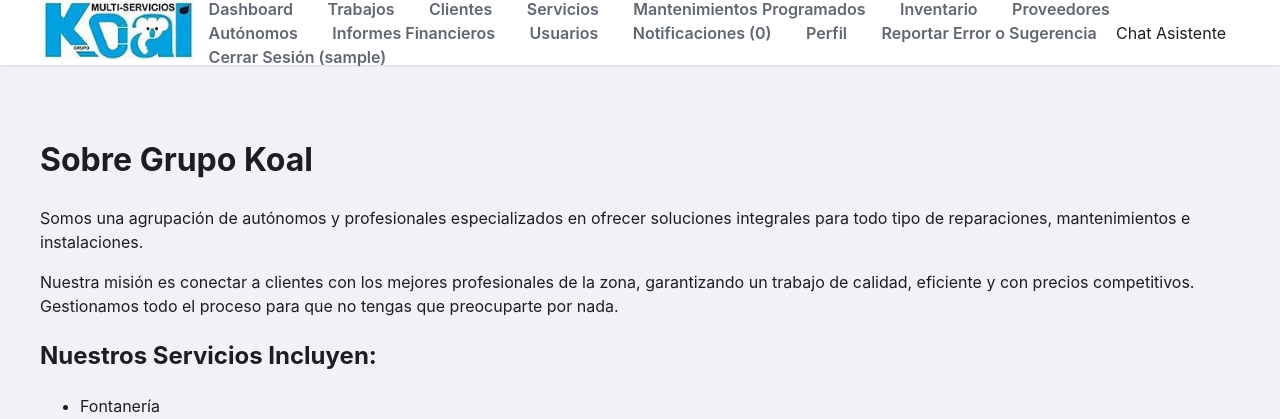
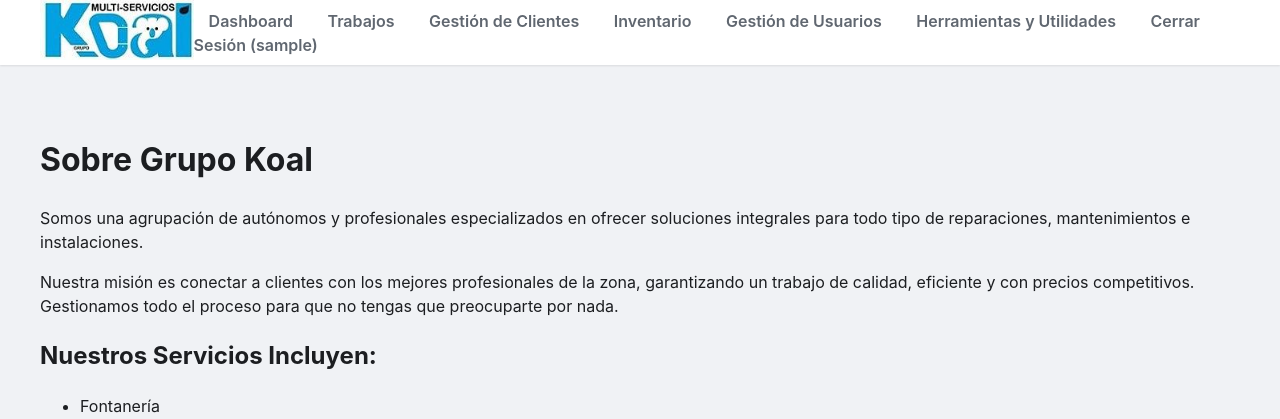
Before and after one commit to infogrupokoal-ship-it/Gestionkoal, a Flask app: page /about/ in a window 1280 px wide. Shown: the top 419 px of the page. Run offline with Flask 3, Linux system fonts and the light colour scheme; a user stored in the database is signed in; data that the repository does not hold is empty; some libraries are stand-ins or nearby versions.

Commit message:
feat(ui): Further improve navigation bar with new dropdowns

```diff
--- a/templates/base.html
+++ b/templates/base.html
@@ -29,9 +29,14 @@
                             {# {% endif %} #}
                         </div>
                     </div>
+                    <div class="dropdown">
+                        <a href="#" class="dropbtn">Gestión de Clientes</a>
+                        <div class="dropdown-content">
                             <a href="{{ url_for('clients.list_clients') }}">Clientes</a>
                             <a href="{{ url_for('services.list_services') }}">Servicios</a>
                             <a href="{{ url_for('scheduled_maintenance.list_maintenances') }}">Mantenimientos Programados</a>
+                        </div>
+                    </div>
                     <div class="dropdown">
                         <a href="#" class="dropbtn">Inventario</a>
                         <div class="dropdown-content">
@@ -41,14 +46,24 @@
                             <a href="{{ url_for('material_research.research_form') }}">Investigar Precios</a>
                         </div>
                     </div>
+                    <div class="dropdown">
+                        <a href="#" class="dropbtn">Gestión de Usuarios</a>
+                        <div class="dropdown-content">
+                            <a href="{{ url_for('users.list_users') }}">Usuarios</a>
                             <a href="{{ url_for('providers.list_providers') }}">Proveedores</a>
                             <a href="{{ url_for('freelancers.list_freelancers') }}">Autónomos</a>
+                        </div>
+                    </div>
+                    <div class="dropdown">
+                        <a href="#" class="dropbtn">Herramientas y Utilidades</a>
+                        <div class="dropdown-content">
                             <a href="{{ url_for('reports.financial_reports') }}">Informes Financieros</a>
-                    <a href="{{ url_for('users.list_users') }}">Usuarios</a>
                             <a href="{{ url_for('notifications.list_notifications') }}">Notificaciones (<span id="notification-count">0</span>)</a>
                             <a href="{{ url_for('profile.user_profile') }}">Perfil</a>
                             <a href="{{ url_for('feedback.feedback_form') }}">Reportar Error o Sugerencia</a>
                             <span>Chat Asistente</span>
+                        </div>
+                    </div>
                     <a href="{{ url_for('auth.logout') }}">Cerrar Sesión ({{ current_user.username }})</a>
                 {% else %}
                     <a href="{{ url_for('about.about') }}">Quiénes Somos</a>
```
Lines whose indentation alone changed are shown as unchanged.
